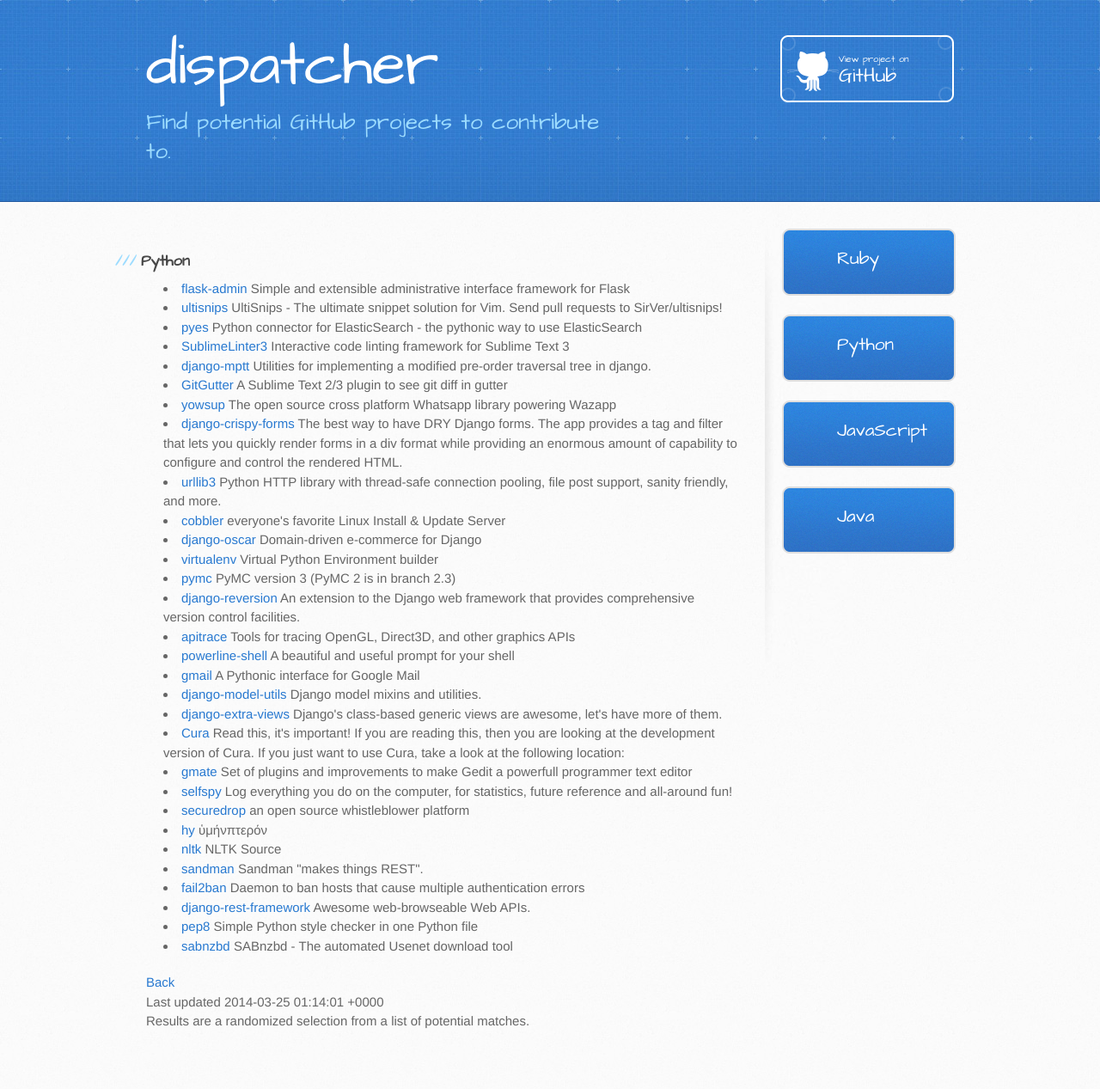
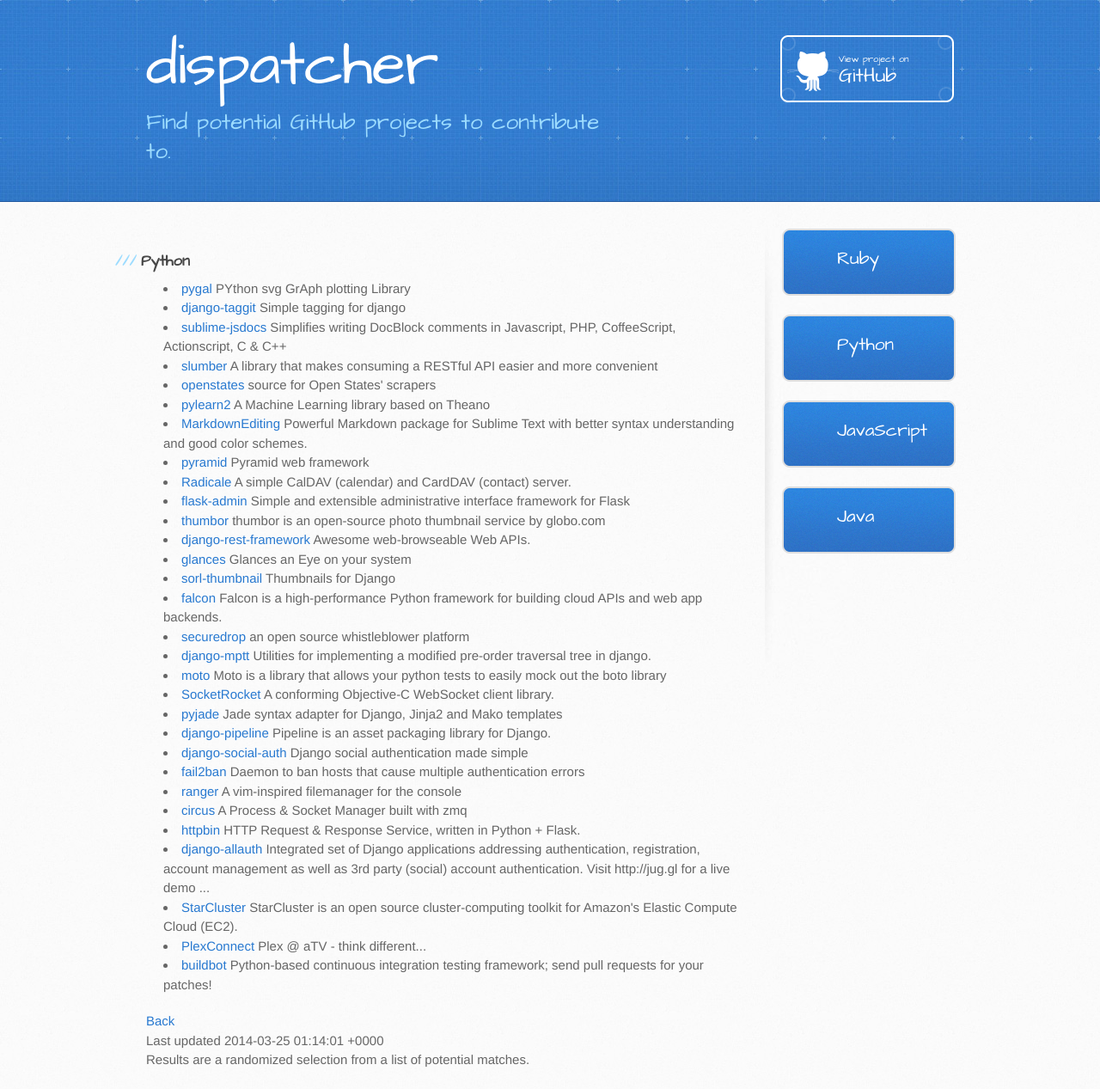
Before and after one commit to gilles-leblanc/dispatcher, a Jekyll site: the page built from site/python/index.html, in a window 1280 px wide. Shown: the whole page at 86% size. Built offline with Jekyll 4.4.1, drawn with Linux system fonts in a browser that asks for light colours; before the commit the page ends 1222 px from its top, so only the background shows below that.

```diff
--- a/site/_includes/python_repos.html
+++ b/site/_includes/python_repos.html
@@ -1,30 +1,30 @@
+<li><a href='https://github.com/Kozea/pygal'>pygal</a> PYthon svg GrAph plotting Library </li>
+<li><a href='https://github.com/alex/django-taggit'>django-taggit</a> Simple tagging for django </li>
+<li><a href='https://github.com/spadgos/sublime-jsdocs'>sublime-jsdocs</a> Simplifies writing DocBlock comments in Javascript, PHP, CoffeeScript, Actionscript, C & C++ </li>
+<li><a href='https://github.com/dstufft/slumber'>slumber</a> A library that makes consuming a RESTful API easier and more convenient </li>
+<li><a href='https://github.com/sunlightlabs/openstates'>openstates</a> source for Open States' scrapers </li>
+<li><a href='https://github.com/lisa-lab/pylearn2'>pylearn2</a> A Machine Learning library based on Theano </li>
+<li><a href='https://github.com/SublimeText-Markdown/MarkdownEditing'>MarkdownEditing</a> Powerful Markdown package for Sublime Text with better syntax understanding and good color schemes. </li>
+<li><a href='https://github.com/Pylons/pyramid'>pyramid</a> Pyramid web framework </li>
+<li><a href='https://github.com/Kozea/Radicale'>Radicale</a> A simple CalDAV (calendar) and CardDAV (contact) server. </li>
 <li><a href='https://github.com/mrjoes/flask-admin'>flask-admin</a> Simple and extensible administrative interface framework for Flask </li>
-<li><a href='https://github.com/SirVer/ultisnips'>ultisnips</a> UltiSnips - The ultimate snippet solution for Vim. Send pull requests to SirVer/ultisnips! </li>
-<li><a href='https://github.com/aparo/pyes'>pyes</a> Python connector for ElasticSearch - the pythonic way to use ElasticSearch </li>
-<li><a href='https://github.com/SublimeLinter/SublimeLinter3'>SublimeLinter3</a> Interactive code linting framework for Sublime Text 3 </li>
+<li><a href='https://github.com/thumbor/thumbor'>thumbor</a> thumbor is an open-source photo thumbnail service by globo.com </li>
+<li><a href='https://github.com/tomchristie/django-rest-framework'>django-rest-framework</a> Awesome web-browseable Web APIs. </li>
+<li><a href='https://github.com/nicolargo/glances'>glances</a> Glances an Eye on your system </li>
+<li><a href='https://github.com/mariocesar/sorl-thumbnail'>sorl-thumbnail</a> Thumbnails for Django </li>
+<li><a href='https://github.com/racker/falcon'>falcon</a> Falcon is a high-performance Python framework for building cloud APIs and web app backends. </li>
+<li><a href='https://github.com/freedomofpress/securedrop'>securedrop</a> an open source whistleblower platform </li>
 <li><a href='https://github.com/django-mptt/django-mptt'>django-mptt</a> Utilities for implementing a modified pre-order traversal tree in django. </li>
-<li><a href='https://github.com/jisaacks/GitGutter'>GitGutter</a> A Sublime Text 2/3 plugin to see git diff in gutter </li>
-<li><a href='https://github.com/tgalal/yowsup'>yowsup</a> The open source cross platform Whatsapp library powering Wazapp </li>
-<li><a href='https://github.com/maraujop/django-crispy-forms'>django-crispy-forms</a> The best way to have DRY Django forms. The app provides a tag and filter that lets you quickly render forms in a div format while providing an enormous amount of capability to configure and control the rendered HTML. </li>
-<li><a href='https://github.com/shazow/urllib3'>urllib3</a> Python HTTP library with thread-safe connection pooling, file post support, sanity friendly, and more. </li>
-<li><a href='https://github.com/cobbler/cobbler'>cobbler</a> everyone's favorite Linux Install & Update Server </li>
-<li><a href='https://github.com/tangentlabs/django-oscar'>django-oscar</a> Domain-driven e-commerce for Django </li>
-<li><a href='https://github.com/pypa/virtualenv'>virtualenv</a> Virtual Python Environment builder </li>
-<li><a href='https://github.com/pymc-devs/pymc'>pymc</a> PyMC version 3 (PyMC 2 is in branch 2.3) </li>
-<li><a href='https://github.com/etianen/django-reversion'>django-reversion</a> An extension to the Django web framework that provides comprehensive version control facilities. </li>
-<li><a href='https://github.com/apitrace/apitrace'>apitrace</a> Tools for tracing OpenGL, Direct3D, and other graphics APIs </li>
-<li><a href='https://github.com/milkbikis/powerline-shell'>powerline-shell</a> A beautiful and useful prompt for your shell </li>
-<li><a href='https://github.com/charlierguo/gmail'>gmail</a> A Pythonic interface for Google Mail </li>
-<li><a href='https://github.com/carljm/django-model-utils'>django-model-utils</a> Django model mixins and utilities. </li>
-<li><a href='https://github.com/AndrewIngram/django-extra-views'>django-extra-views</a> Django's class-based generic views are awesome, let's have more of them. </li>
-<li><a href='https://github.com/daid/Cura'>Cura</a> Read this, it's important! If you are reading this, then you are looking at the development version of Cura. If you just want to use Cura, take a look at the following location: </li>
-<li><a href='https://github.com/gmate/gmate'>gmate</a> Set of plugins and improvements to make Gedit a powerfull programmer text editor </li>
-<li><a href='https://github.com/gurgeh/selfspy'>selfspy</a> Log everything you do on the computer, for statistics, future reference and all-around fun! </li>
-<li><a href='https://github.com/freedomofpress/securedrop'>securedrop</a> an open source whistleblower platform </li>
-<li><a href='https://github.com/hylang/hy'>hy</a> ὑμήνπτερόν </li>
-<li><a href='https://github.com/nltk/nltk'>nltk</a> NLTK Source </li>
-<li><a href='https://github.com/jeffknupp/sandman'>sandman</a> Sandman "makes things REST". </li>
+<li><a href='https://github.com/spulec/moto'>moto</a> Moto is a library that allows your python tests to easily mock out the boto library </li>
+<li><a href='https://github.com/square/SocketRocket'>SocketRocket</a> A conforming Objective-C WebSocket client library. </li>
+<li><a href='https://github.com/SyrusAkbary/pyjade'>pyjade</a> Jade syntax adapter for Django, Jinja2 and Mako templates </li>
+<li><a href='https://github.com/cyberdelia/django-pipeline'>django-pipeline</a> Pipeline is an asset packaging library for Django. </li>
+<li><a href='https://github.com/omab/django-social-auth'>django-social-auth</a> Django social authentication made simple </li>
 <li><a href='https://github.com/fail2ban/fail2ban'>fail2ban</a> Daemon to ban hosts that cause multiple authentication errors </li>
-<li><a href='https://github.com/tomchristie/django-rest-framework'>django-rest-framework</a> Awesome web-browseable Web APIs. </li>
-<li><a href='https://github.com/jcrocholl/pep8'>pep8</a> Simple Python style checker in one Python file </li>
-<li><a href='https://github.com/sabnzbd/sabnzbd'>sabnzbd</a> SABnzbd - The automated Usenet download tool </li>
+<li><a href='https://github.com/hut/ranger'>ranger</a> A vim-inspired filemanager for the console </li>
+<li><a href='https://github.com/mozilla-services/circus'>circus</a> A Process & Socket Manager built with zmq </li>
+<li><a href='https://github.com/kennethreitz/httpbin'>httpbin</a> HTTP Request & Response Service, written in Python + Flask. </li>
+<li><a href='https://github.com/pennersr/django-allauth'>django-allauth</a> Integrated set of Django applications addressing authentication, registration, account management as well as 3rd party (social) account authentication.  Visit http://jug.gl for a live demo ... </li>
+<li><a href='https://github.com/jtriley/StarCluster'>StarCluster</a> StarCluster is an open source cluster-computing toolkit for Amazon's Elastic Compute Cloud (EC2). </li>
+<li><a href='https://github.com/iBaa/PlexConnect'>PlexConnect</a> Plex @ aTV - think different... </li>
+<li><a href='https://github.com/buildbot/buildbot'>buildbot</a> Python-based continuous integration testing framework; send pull requests for your patches! </li>
```
Also changed, not shown: site/_includes/java_repos.html (added, +30 -0 lines), site/_includes/javascript_repos.html (added, +30 -0 lines), site/_includes/ruby_repos.html (+26 -26 lines).
